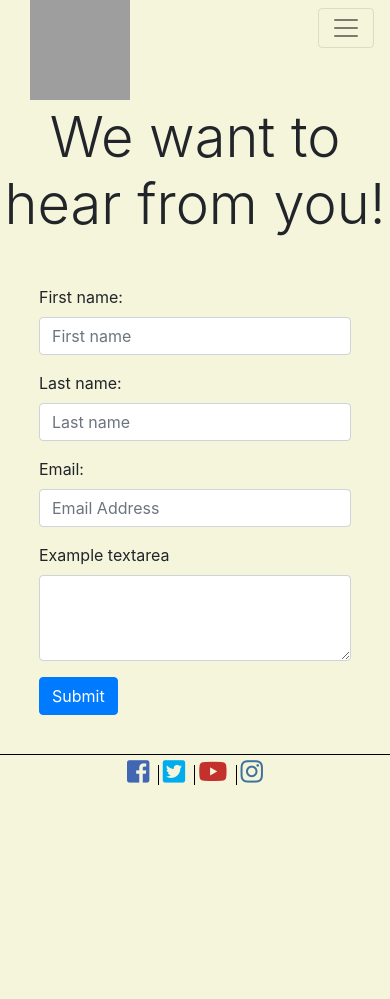
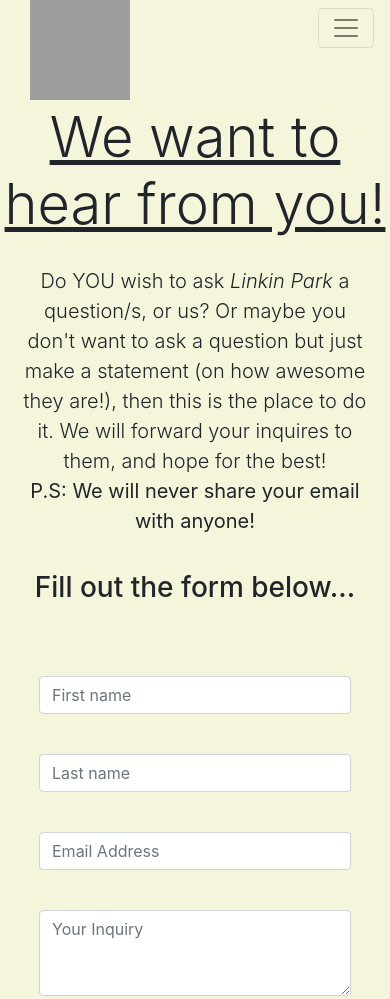
Before and after one commit to Windmost8/MS1-Linkin-Park-FanSite-Mostapha-Elansary, a plain HTML site: page contact.html in a window 390 px wide. Shown: the top 999 px of the page. Before the commit the page ends 844 px from the top, so only its background shows below. Drawn offline with nearby package versions, Linux system fonts and the light colour scheme; grey boxes are pictures that could not be loaded.

Commit message:
updated responsivness contact page

```diff
--- a/contact.html
+++ b/contact.html
@@ -50,30 +50,36 @@
 
     <br><br>
 
-    <h1 class="display-4">We want to hear from you!</h1>
+    <h1 class="display-4"><u>We want to hear from you!</u></h1>
+
+    <p class="lead lead1 ipad-pro">Do YOU wish to ask <i>Linkin Park</i> a question/s, or us? Or maybe you don't want to ask a question but just make a
+    statement (on how awesome they are!), then this is the place to do it. We will forward your inquires to them, and hope for the best!
+    <br><b>P.S: We will never share your email with anyone!</b></p>
+
+    <h3>Fill out the form below...</h3>
 
     <section id="contact-form" style="display:flex; justify-content: center; align-items:center;">
         <form style="margin:10vw">
             <div class="form-row">
                 <div class="col-md-12 mb-3">
-                    <label for="validationDefault01">First name:</label>
+                    <label for="validationDefault01"></label>
                     <input type="text" class="form-control" id="validationDefault01" placeholder="First name" required>
                 </div>
                 <div class="col-md-12 mb-3">
-                    <label for="validationDefault02">Last name:</label>
+                    <label for="validationDefault02"></label>
                     <input type="text" class="form-control" id="validationDefault02" placeholder="Last name" required>
                 </div>
             </div>
             <div class="form-row">
                 <div class="col-md-12 mb-3">
-                    <label for="validationDefault03">Email:</label>
+                    <label for="validationDefault03"></label>
                     <input type="email" class="form-control" id="validationDefault03" placeholder="Email Address" required>
                 </div>
             </div>
             <div class="form-group">
-    <label for="exampleFormControlTextarea1">Example textarea</label>
-    <textarea class="form-control" id="exampleFormControlTextarea1" rows="3" required></textarea>
-  </div>
+                <label for="exampleFormControlTextarea1"></label>
+                <textarea class="form-control" id="exampleFormControlTextarea1" rows="3" placeholder="Your Inquiry" required></textarea>
+            </div>
             <button class="btn btn-primary" type="submit">Submit</button>
         </form>
     </section>
```
